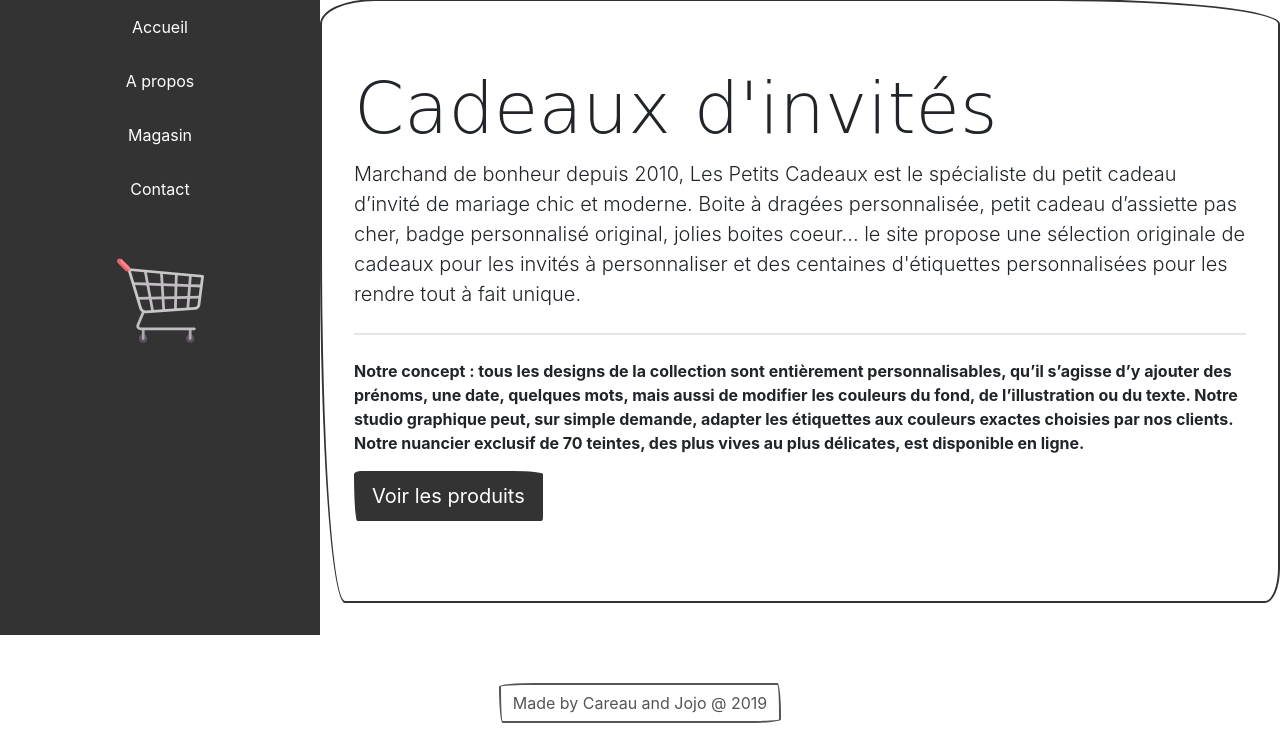
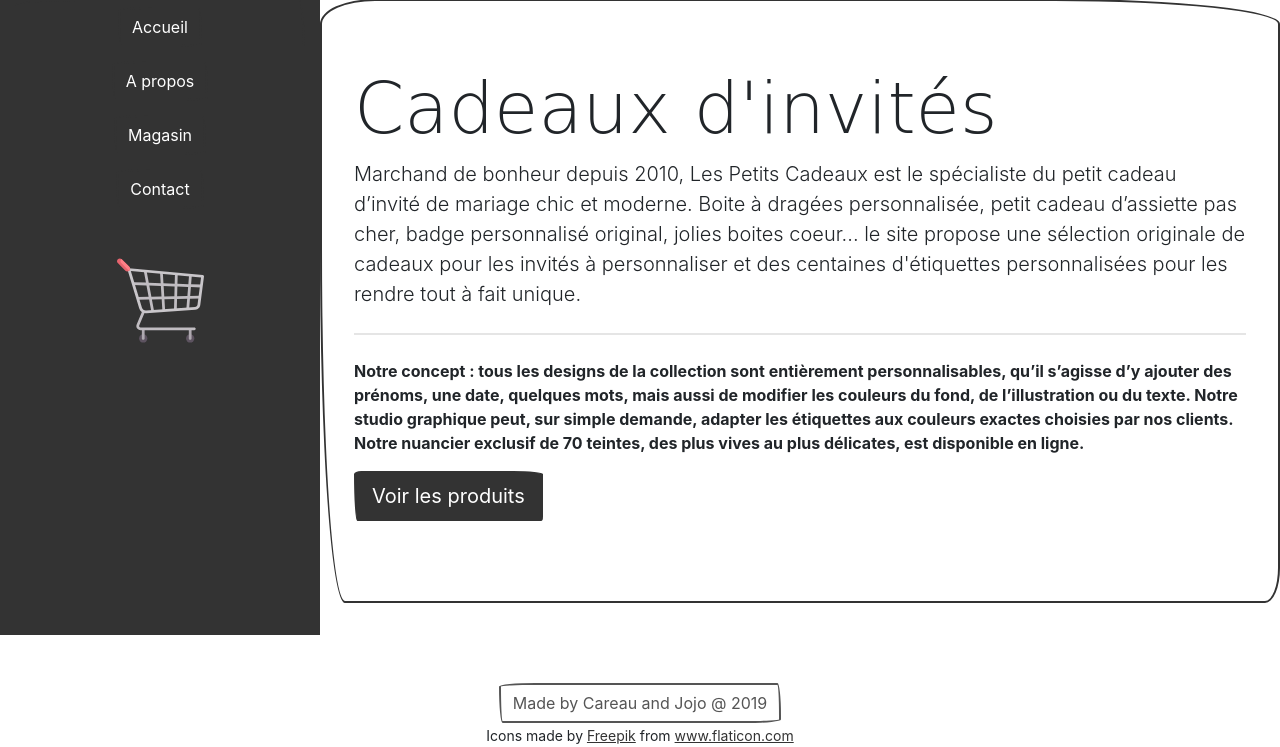
Before and after one commit to caroline-ctrl/Projet-PHP-e-commerce, a PHP site: page /index.php in a window 1280 px wide. Shown: the part 201-948 px from the top of the page. Before the commit the page ends 924 px from the top, so only its background shows below. Run offline with PHP 8.4, Linux system fonts and the light colour scheme; some libraries are stand-ins or nearby versions; some web fonts are replaced.

Commit message:
j'ai mis les "credits" du createur de l'icon panier

```diff
--- a/vue/footer.php
+++ b/vue/footer.php
@@ -6,6 +6,7 @@
 
 <footer style="text-align: center">
   <button type="button" class="btn btn-outline-secondary">Made by Careau and Jojo @ 2019</button>
+  <div><small>Icons made by <a href="https://www.flaticon.com/authors/freepik" title="Freepik">Freepik</a> from <a href="https://www.flaticon.com/" title="Flaticon">www.flaticon.com</a></small></div>
 </footer>
 
 
```
